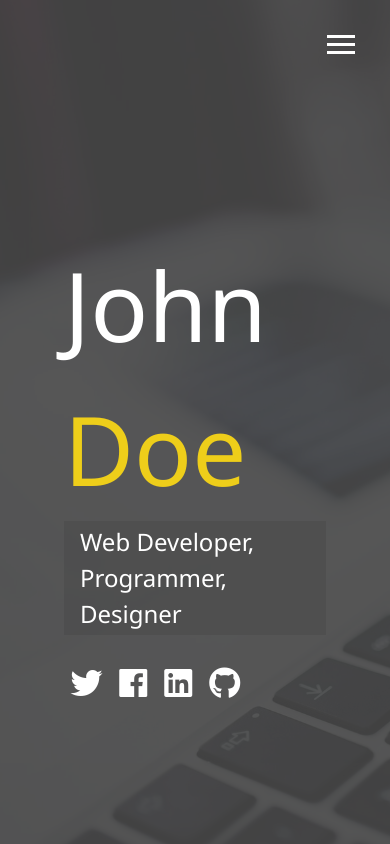
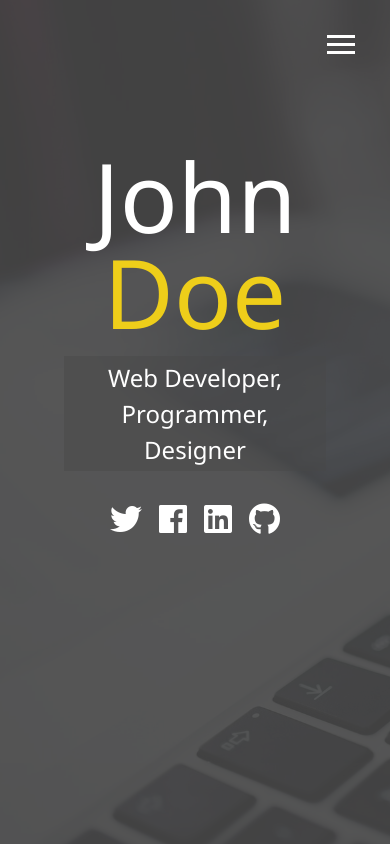
Before and after one commit to factor5/static_responsive_portfolio, a website: page dist/index.html in a window 390 px wide. Drawn offline with Linux system fonts and the light colour scheme.

Commit message:
transition overlay and media queries

```diff
--- a/scss/_config.scss
+++ b/scss/_config.scss
@@ -28,3 +28,27 @@ $background-opacity: 0.9;
     }
   }
 }
+
+@mixin mediaSm {
+  @media screen and (max-width: 500px) {
+    @content;
+  }
+}
+
+@mixin mediaMd {
+  @media screen and (max-width: 768px) {
+    @content;
+  }
+}
+
+@mixin mediaLg {
+  @media screen and (min-width: 769px) {
+    @content;
+  }
+}
+
+@mixin mediaXl {
+  @media screen and (min-width: 1171px) {
+    @content;
+  }
+}
--- /dev/null
+++ b/scss/_mobile.scss
@@ -0,0 +1,55 @@
+// widescreen
+@include mediaXl {
+}
+
+// desktop, laptop
+@include mediaLg {
+}
+
+// tablet, small laptop
+@include mediaMd {
+  main {
+    align-items: center;
+    text-align: center;
+
+    .lg-heading {
+      line-height: 1;
+      margin-bottom: 1rem;
+    }
+  }
+
+  ul.menu-nav,
+  div.menu-branding {
+    float: none;
+    width: 100%;
+    min-height: 0;
+
+    &.show {
+      transform: translate3d(0, 0, 0);
+    }
+  }
+
+  .menu-nav {
+    height: 75vh;
+    transform: translate3d(-100%, 0, 0);
+    font-size: 24px;
+  }
+
+  .menu-branding {
+    height: 25vh;
+    transform: translate3d(100%, 0, 0);
+
+    .portrait {
+      background: url(../img/portrait_small.jpg);
+      width: 150px;
+      height: 150px;
+    }
+  }
+}
+
+// smartfone
+@include mediaSm {
+  main#home h1 {
+    margin-top: 10vh;
+  }
+}
--- a/scss/main.scss
+++ b/scss/main.scss
@@ -163,3 +163,5 @@ main {
     transition-delay: $x * 0.1s;
   }
 }
+
+@import "mobile";
```
Also changed, not shown: dist/css/main.css.
